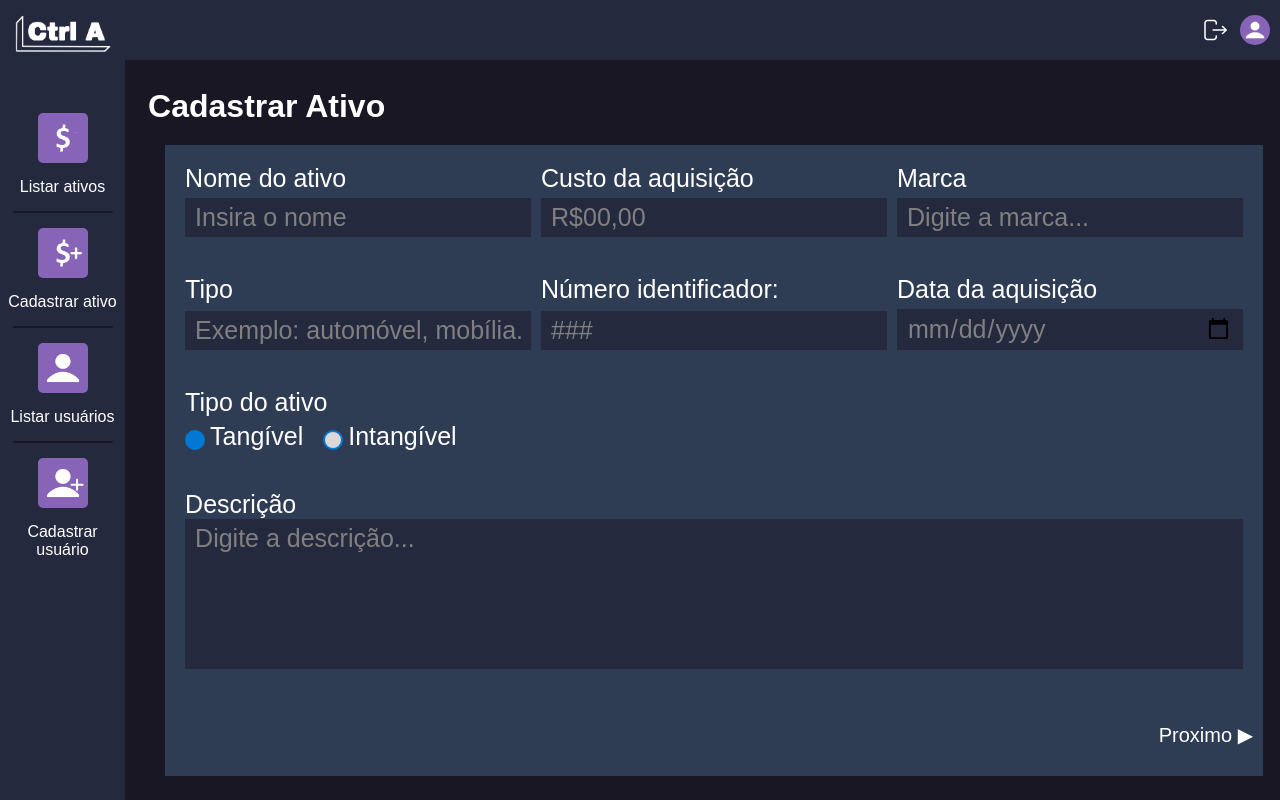
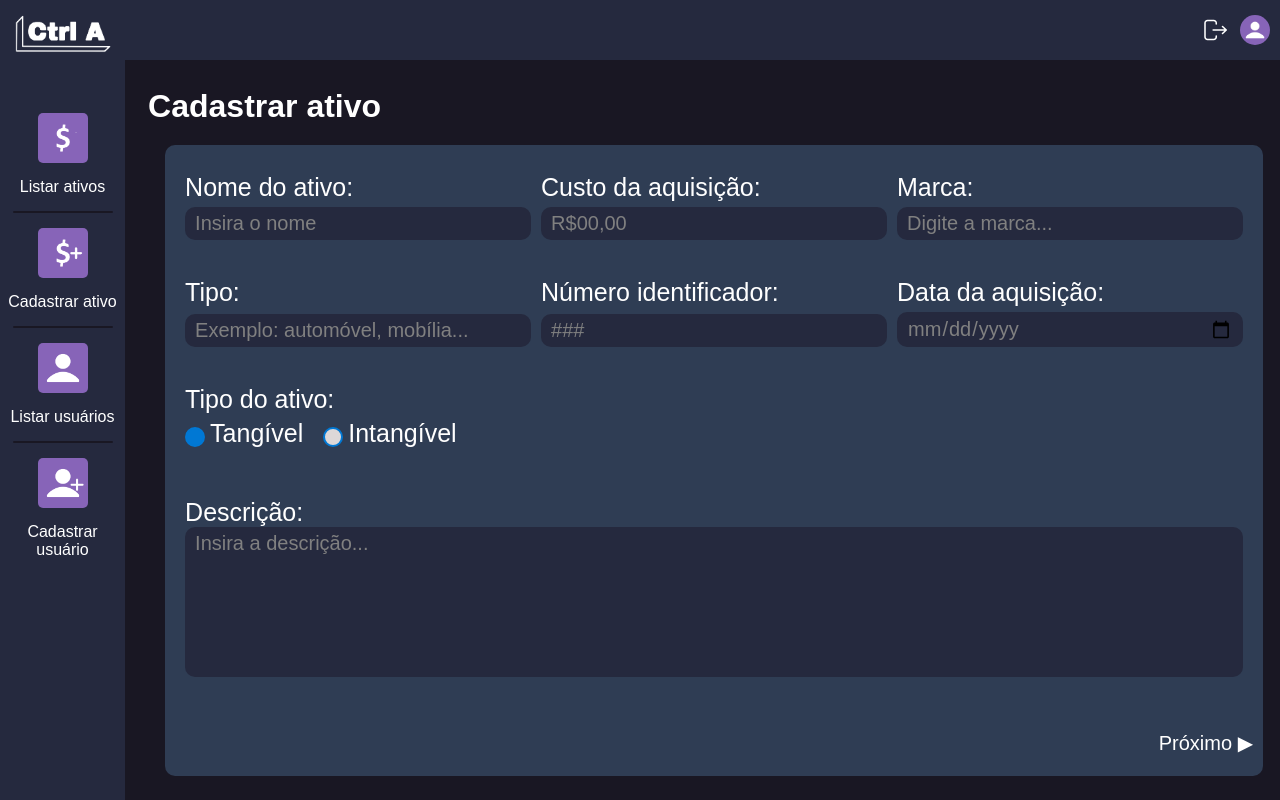
Before and after one commit to equipe-javali/API_3_FRONT, a React (Create React App) app in the folder ctrl-a/: page /CadastroAtivo in a window 1280 px wide. Built offline with nearby package versions, Linux system fonts and the light colour scheme.

Commit message:
Correçãp de padrão nas escritas

```diff
--- a/ctrl-a/src/components/CampoAtivoDropdown.tsx
+++ b/ctrl-a/src/components/CampoAtivoDropdown.tsx
@@ -42,7 +42,7 @@ export default function CampoAtivoDropdown(
                         />
                         <span />
                     </label>
-                    <span>Possui {palavraChave}?</span>
+                    <span>Possuí {palavraChave}?</span>
                 </div>
             </div>
         )
--- a/ctrl-a/src/components/css/CampoAtivo.css
+++ b/ctrl-a/src/components/css/CampoAtivo.css
@@ -14,7 +14,7 @@
 
     /* Campos */
     --fontSizeCampoAtivo: 25px;
-    --fontSizeInputCampoAtivo: 25px;
+    --fontSizeInputCampoAtivo: 20px;
     --gapDivInput: 5px;
     --heightCampoAtivoReadOnly: 30px;
     --paddingCampoAtivoReadOnly: 8px;
@@ -72,7 +72,7 @@
     padding: var(--paddingCampoAtivoReadOnly);
     height: var(--heightCampoAtivoReadOnly);
     width: 100%;
-    border-radius: 8px;
+    border-radius: 10%;
     background-color: var(--cor20);
     color: var(--cor9);
 }
@@ -88,6 +88,7 @@
 }
 
 .divInputRadioFormsAtivo>div {
+    padding-bottom: 1%;
     display: flex;
     gap: var(--gapDivRadioButton);
 }
@@ -134,4 +135,5 @@
 .divCampoAtivo>input,
 .descricaoFormsAtivo>textarea {
     background-color: var(--cor20);
+    border-radius: 10px;
 }
--- a/ctrl-a/src/pages/cadastroAtivos.tsx
+++ b/ctrl-a/src/pages/cadastroAtivos.tsx
@@ -9,12 +9,12 @@ import getLocalToken from '../utils/getLocalToken'
 export default function CadastroAtivos() {
     const paginaAtivosTangiveis = CadastroAtivosTangiveis()
     const paginaAtivosIntangiveis = CadastroAtivosIntangiveis()
-    const nome = CampoAtivoPadrao("Nome do ativo", "text", "Insira o nome")
-    const custoAquisicao = CampoAtivoPadrao("Custo da aquisição", "number", "R$00,00")
+    const nome = CampoAtivoPadrao("Nome do ativo:", "text", "Insira o nome")
+    const custoAquisicao = CampoAtivoPadrao("Custo da aquisição:", "number", "R$00,00")
     const [tipoAtivo, setTipoAtivo] = useState(0)
-    const marca = CampoAtivoPadrao("Marca", "text", "Digite a marca...")
+    const marca = CampoAtivoPadrao("Marca:", "text", "Digite a marca...")
     const identificador = CampoAtivoPadrao("Número identificador:", "text", "###")
-    const dataAquisicao = CampoAtivoPadrao("Data da aquisição", "date", "dd/mm/aaaa")
+    const dataAquisicao = CampoAtivoPadrao("Data da aquisição:", "date", "dd/mm/aaaa")
     const [descricao, setDescricao] = useState('')
     const [proximo, setProximo] = useState(1)
     const [textoResposta, setTextoResposta] = useState('')
@@ -34,7 +34,7 @@ export default function CadastroAtivos() {
 
     const token = getLocalToken();
 
-    const tipo = CampoAtivoPadrao("Tipo", "text", "Exemplo: automóvel, mobília...")
+    const tipo = CampoAtivoPadrao("Tipo:", "text", "Exemplo: automóvel, mobília...")
     function handleSubmit(event: React.FormEvent<HTMLFormElement>) {
         event.preventDefault()
         try {
@@ -129,7 +129,7 @@ export default function CadastroAtivos() {
             <RespostaSistema textoResposta={textoResposta} tipoResposta={tipoResposta} onClose={fechaPopUp} />
             <div className='divFormsAtivo'>
                 <div>
-                    <h1> Cadastrar {tipoAtivo === 1 ? <>Ativo Tangível</> : tipoAtivo === 2 ? <> Ativo Intangível</> : <> Ativo</>}</h1>
+                    <h1> Cadastrar {tipoAtivo === 1 ? <>Ativo Tangível</> : tipoAtivo === 2 ? <> Ativo Intangível</> : <> ativo</>}</h1>
                 </div>
                 <form
                     onSubmit={handleSubmit}
@@ -178,7 +178,7 @@ export default function CadastroAtivos() {
                         </div>
                         <div className='colunaFormsAtivo'>
                             <div className='divInputRadioFormsAtivo'>
-                                <span>Tipo do ativo</span>
+                                <span>Tipo do ativo:</span>
                                 <div>
                                     <div className='inputRadioFormsAtivo'>
                                         <input
@@ -208,8 +208,8 @@ export default function CadastroAtivos() {
                         </div>
                         <div className='colunaFormsAtivo'>
                             <div className='descricaoFormsAtivo'>
-                                <span>Descrição</span>
-                                <textarea placeholder='Digite a descrição...' value={descricao} onChange={(e) => setDescricao(e.target.value)} />
+                                <span>Descrição:</span>
+                                <textarea placeholder='Insira a descrição...' value={descricao} onChange={(e) => setDescricao(e.target.value)} />
                             </div>
                         </div>
                         <div className='divBotaoForms'>
@@ -217,7 +217,7 @@ export default function CadastroAtivos() {
                             <button
                                 onClick={() => setTipoAtivo(proximo)}
                             >
-                                Proximo <span>▶</span>
+                                Próximo <span>▶</span>
                             </button>
                         </div>
                     </>}
--- a/ctrl-a/src/pages/cadastroAtivosIntangiveis.tsx
+++ b/ctrl-a/src/pages/cadastroAtivosIntangiveis.tsx
@@ -28,9 +28,9 @@ export default function CadastroAtivosIntangiveis() {
                 <div className='colunaFormsAtivo'>
                     {tag.codigo}
                     <div className='selectImportanciaAtivo'>
-                        <label>Importância </label>
+                        <label>Importância: </label>
                         <select className='input' name='importancia' value={importancia} onChange={handleImportancia}>
-                            <option value={0} disabled>Selecione grau de importância</option>
+                            <option value={0} disabled>Selecione o grau de importância</option>
                             <option value={3}>Alto</option>
                             <option value={2}>Média</option>
                             <option value={1}>Baixo</option>
--- a/ctrl-a/src/pages/cadastroAtivosTangiveis.tsx
+++ b/ctrl-a/src/pages/cadastroAtivosTangiveis.tsx
@@ -33,9 +33,9 @@ export default function CadastroAtivosTangiveis() {
                 </div>
                 <div className='colunaFormsAtivo'>
                     <div className='selectImportanciaAtivo'>
-                        <label>Importância </label>
+                        <label>Importância: </label>
                         <select className='input' name='importancia' value={importancia} onChange={handleImportancia}>
-                            <option value={0} disabled>Selecione grau de importância</option>
+                            <option value={0} disabled>Selecione o grau de importância</option>
                             <option value={3}>Alto</option>
                             <option value={2}>Média</option>
                             <option value={1}>Baixo</option>
--- a/ctrl-a/src/pages/css/cadastroAtivos.css
+++ b/ctrl-a/src/pages/css/cadastroAtivos.css
@@ -75,6 +75,7 @@
 }
 
 .divFormsAtivo>form {
+    border-radius: 10px;
     margin: auto;
     background-color: var(--cor8);
     display: flex;
@@ -87,7 +88,7 @@
 .divFormsAtivo>form>* {
     margin-top: auto;
     gap: 10px;
-    margin-bottom: auto;
+    margin-bottom: 1%;
 }
 
 .selectImportanciaAtivo{
```
